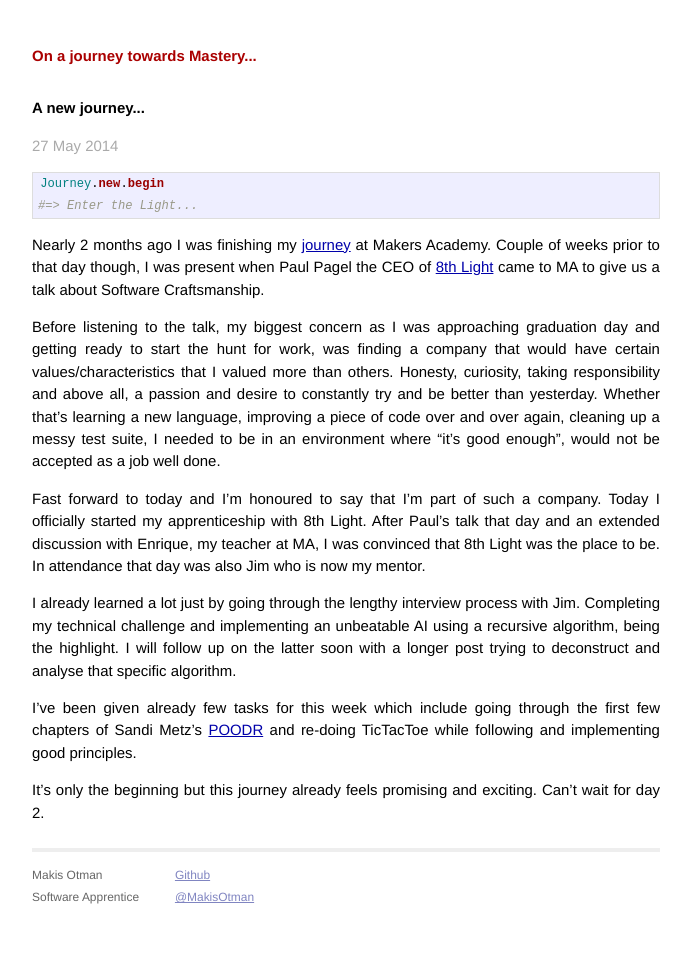
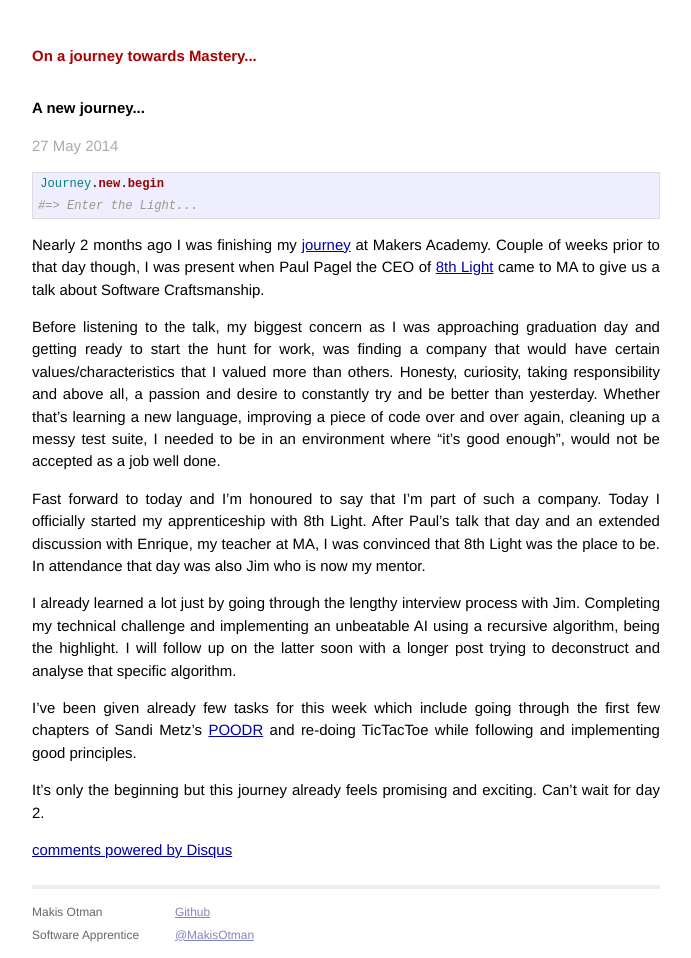
Before and after one commit to Maikon/personal_blog, a Jekyll site: the page built from _posts/2014-05-27-the-journey-begins.md, in a window 1280 px wide. Shown: the whole page, without its empty margins (294-985 px from the left). Built offline with Jekyll 4.4.1, drawn with Linux system fonts in a browser that asks for light colours; Markdown is read by kramdown in place of the engine named in the settings; comment, search, counter and statistics services are not loaded; part of the change alters nothing that is shown.

Commit message:
added comments

```diff
--- a/_layouts/post.html
+++ b/_layouts/post.html
@@ -1,5 +1,6 @@
 ---
 layout: default
+comments: true
 ---
 <h2>{{ page.title }}</h2>
 <p class="meta">{{ page.date | date_to_string }}</p>
@@ -7,3 +8,14 @@ layout: default
 <div class="post">
 {{ content }}
 </div>
+<div id="disqus_thread"></div>
+<script type="text/javascript">
+  var disqus_shortname = 'maikon';
+    (function() {
+      var dsq = document.createElement('script'); dsq.type = 'text/javascript'; dsq.async = true;
+                                                 dsq.src = '//' + disqus_shortname + '.disqus.com/embed.js';
+                                                             (document.getElementsByTagName('head')[0] || document.getElementsByTagName('body')[0]).appendChild(dsq);
+     })();
+</script>
+<noscript>Please enable JavaScript to view the <a href="http://disqus.com/?ref_noscript">comments powered by Disqus.</a></noscript>
+<a href="http://disqus.com" class="dsq-brlink">comments powered by <span class="logo-disqus">Disqus</span></a>
```
Also changed, not shown: 1 other file.
